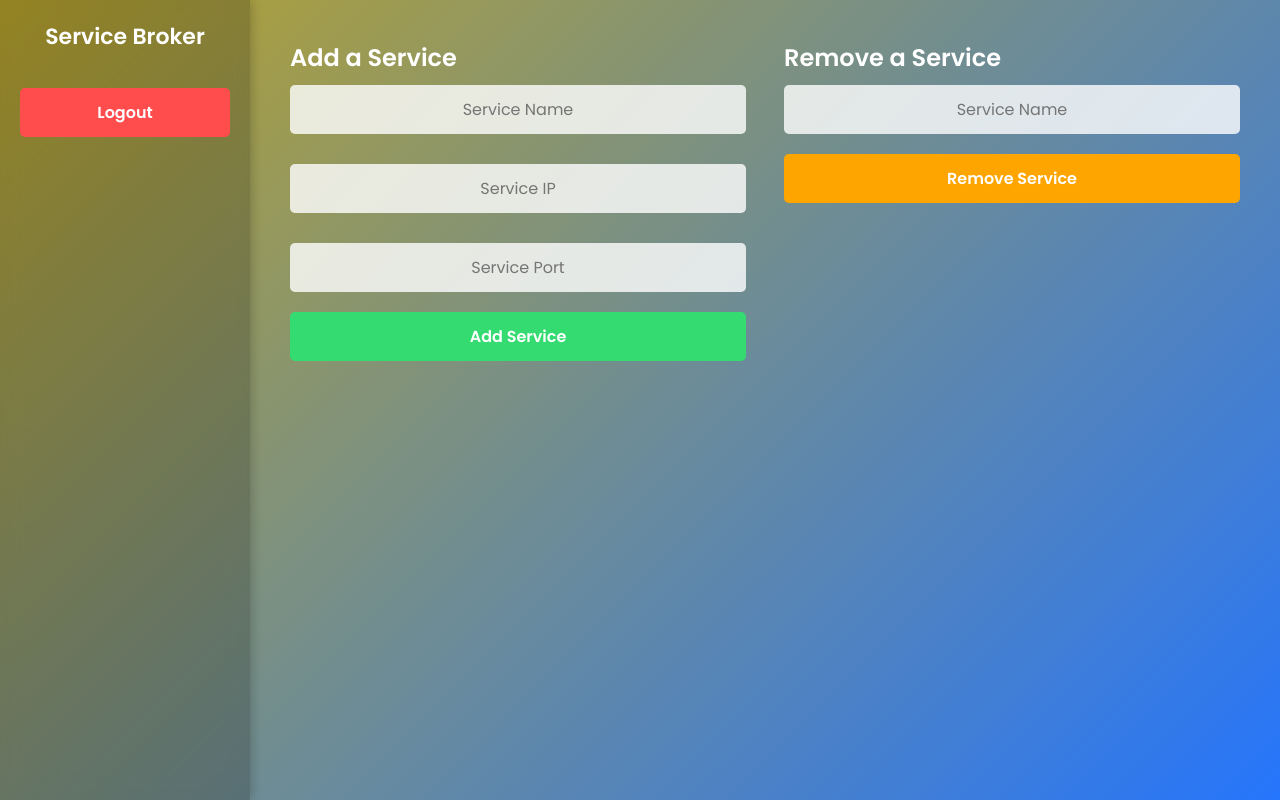
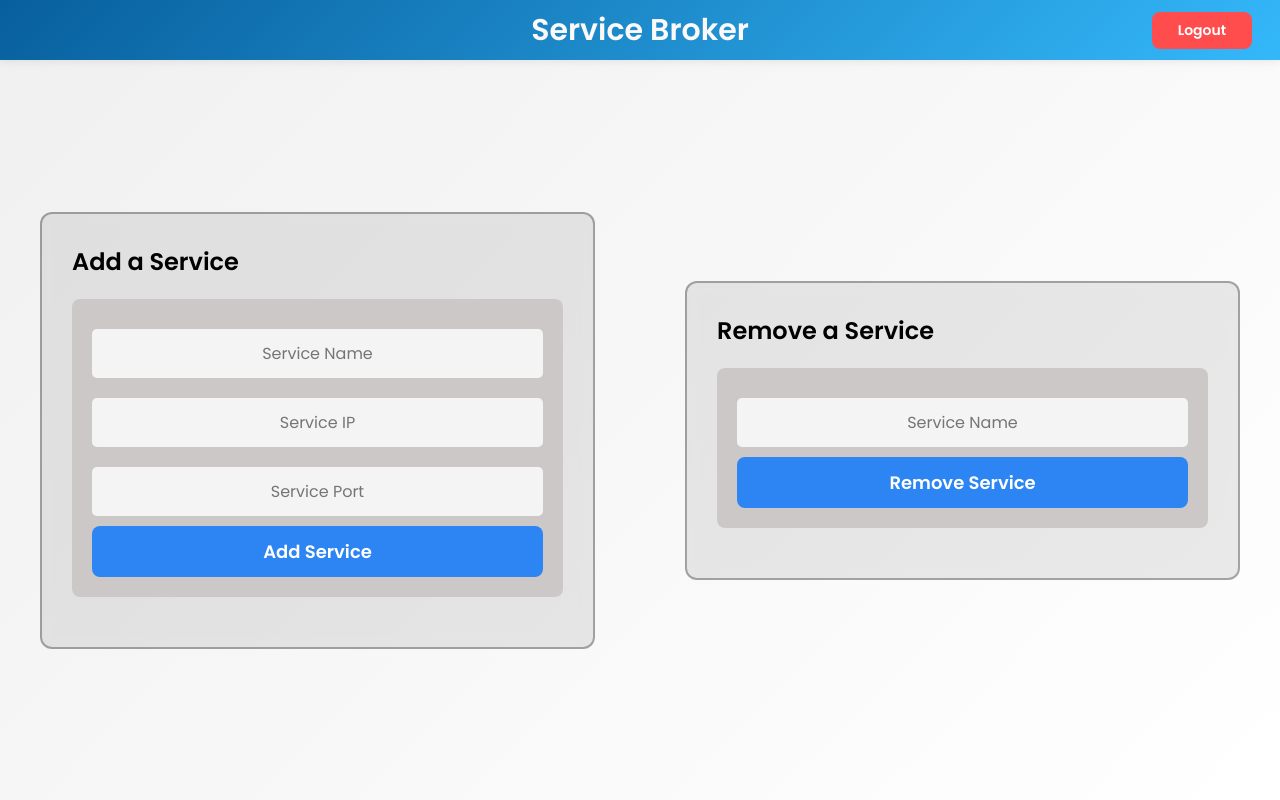
Before and after one commit to ramyaachanta/Broker, a Flask app: page /dashboard in a window 1280 px wide. Run offline with Flask 3, Linux system fonts and the light colour scheme; the visitor is signed in with stand-in values (Sample User, id 1).

Commit message:
Latest changes

```diff
--- a/broker/app.py
+++ b/broker/app.py
@@ -10,7 +10,7 @@ CORS(app)
 app.secret_key = "supersecretkey"
 
 
-password = quote_plus("Cse@40668")  # Encode special characters
+password = quote_plus("Nithya@123")  # Encode special characters
 app.config["SQLALCHEMY_DATABASE_URI"] = f"postgresql://postgres:{password}@localhost:5432/broker_db"
 app.config["SQLALCHEMY_TRACK_MODIFICATIONS"] = False
 
--- a/broker/static/style.css
+++ b/broker/static/style.css
@@ -8,33 +8,80 @@
     font-family: 'Poppins', sans-serif;
 }
 
-/* ✅ LOGIN PAGE - Centered Layout */
 .login-body {
     height: 100vh;
     display: flex;
     justify-content: center;
     align-items: center;
-    background: linear-gradient(135deg, #b9a42b, #2575fc);
-    color: white;
+    background: #f8f8f8;
 }
 
-/* ✅ Login Box */
-.login-box {
-    background: rgba(255, 255, 255, 0.2);
-    backdrop-filter: blur(10px);
-    padding: 2rem;
-    border-radius: 15px;
-    text-align: center;
-    box-shadow: 0px 4px 15px rgba(0, 0, 0, 0.2);
-    width: 350px;
+
+/* New Split Container */
+.login-container {
+    display: flex;
+    width: 150%;
+    max-width: cover;
+    height: 100%;
+    /* border-radius: 16px; */
+    overflow: hidden;
+    box-shadow: 0 0 20px rgba(0,0,0,0.1);
+    background: rgb(255, 252, 252);
+}
+
+/* Left side with form */
+.left-panel {
+    flex: 1;
+    padding: 40px;
+    display: flex;
+    flex-direction: column;
+    justify-content: center;
+}
+
+.left-panel h1 {
+    color: #0c0c0c;
+    margin-bottom: 20px;
+}
+
+.left-panel p {
+    margin-bottom: 20px;
+    color: #676565;
+}
+
+.left-panel input {
+    padding: 12px;
+    margin: 10px 0;
+    border: 1px solid #060606;
+    border-radius: 8px;
+    width: 100%;
+    font-size: 15px;
+}
+
+.btn-group {
+    display: flex;
+    gap: 10px;
+    margin-top: 15px;
+}
+
+.login-btn {
+    flex: 1;
+}
+
+/* Right side with image */
+.right-panel {
+    flex: 1;
+    background-image: url("../static/bg.jpg");
+    background-size: cover;
+    background-position: center;
+    background-repeat: no-repeat;
 }
 
 h1 {
-    font-size: 24px;
+    font-size: 42px;
     margin-bottom: 1rem;
 }
 
-/* ✅ Input Fields */
+/* Input Fields */
 input {
     width: 100%;
     padding: 12px;
@@ -47,118 +94,110 @@ input {
     color: #333;
 }
 
-/* ✅ Buttons */
+/* Buttons */
 button {
     width: 100%;
     padding: 12px;
     border: none;
-    border-radius: 5px;
+    border-radius: 12px;
     cursor: pointer;
-    font-size: 16px;
+    font-size: 18px;
     font-weight: bold;
-    transition: all 0.3s ease-in-out;
+    transition: all 0.2s ease-in-out;
 }
 
 button.login-btn {
-    background: #34db70;
+    background: #085f9d;
     color: white;
 }
 
 button.login-btn:hover {
-    background: #2aa85e;
+    background: #034fac;
 }
 
 button.register-btn {
-    background: #811e7f;
+    background: #82ddef;
     color: white;
-    margin-top: 10px;
+    /* margin-top: 20px; */
 }
 
 button.register-btn:hover {
-    background: #8f0eca;
+    background: #40caf5;
 }
 
-/* ✅ DASHBOARD PAGE - Left-Aligned Layout */
+/*  DASHBOARD PAGE - Left-Aligned Layout */
 .dashboard-body {
-    display: flex;
+    margin: 0;
+    padding: 0;
     height: 100vh;
-    background: linear-gradient(135deg, #b9a42b, #2575fc);
-    color: white;
-}
-
-/* Sidebar */
-.sidebar {
-    width: 250px;
-    background: rgba(0, 0, 0, 0.2);
-    backdrop-filter: blur(10px);
-    padding: 20px;
+    background: linear-gradient(135deg, #f0f0f0,  #ffffff);
+    font-family: 'Poppins', sans-serif;
     display: flex;
     flex-direction: column;
-    align-items: center;
-    box-shadow: 2px 0px 10px rgba(0, 0, 0, 0.2);
-}
-
-.sidebar h1 {
-    font-size: 22px;
-    margin-bottom: 20px;
-}
-
-.sidebar button {
-    width: 100%;
-    padding: 12px;
-    margin-top: 15px;
-    background: #ff4d4d;
-    color: white;
-    border: none;
-    border-radius: 5px;
-    font-size: 16px;
-    cursor: pointer;
-    transition: 0.3s ease-in-out;
-}
-
-.sidebar button:hover {
-    background: #cc0000;
 }
 
 /* Main Content */
 .main-content {
     flex: 1;
+    display: flex;
+    justify-content: center;
+    align-items: center;
+    gap: 90px;
     padding: 40px;
-    display: flex;
-    justify-content: space-between;
 }
 
 /* Left Section - Add Service */
 .add-service, .remove-service {
-    width: 48%;
+    background: rgba(0, 0, 0, 0.08);
+    padding: 30px;
+    border-radius: 12px;
+    width: 600px;
+    backdrop-filter: blur(6px);
+    color: black;
+    border: 2px solid rgba(0, 0, 0, 0.3);
 }
 
 /* Form Styling */
 .form-group {
-    display: flex;
-    flex-direction: column;
-    gap: 10px;
-    margin-bottom: 20px;
+    width: 100%;
+    padding: 20px;
+    margin: 20px 0;
+    border-radius: 8px;
+    border: none;
+    background: #cdc8c8;
+    font-size: 14px;
 }
 
 /* Add Service Button */
 button.add-btn {
-    background: #34db70;
+    background: #2c85f3;
+    padding: 12px;
+    width: 100%;
     color: white;
+    font-weight: bold;
+    border: none;
+    border-radius: 8px;
+    cursor: pointer;
 }
 
 button.add-btn:hover {
-    background: #2aa85e;
+    background: #052889;
 }
 
 /* Remove Service Button */
 button.remove-btn {
-    background: #ffa500;
+    background: #2c85f3;
+    padding: 12px;
+    width: 100%;
     color: white;
+    font-weight: bold;
+    border: none;
+    border-radius: 8px;
+    cursor: pointer;
 }
 
 button.remove-btn:hover {
-    background: #cc8400;
+    background: #052889;
 }
 
 /* Message Box */
@@ -239,3 +282,44 @@ button.remove-btn:hover {
 .add-another-btn:hover {
     background-color: #0056b3;
 }
+
+.navbar {
+    width: 100%;
+    background: linear-gradient(135deg, #085f9d,  #34b8fa);
+    padding: 30px 40px;
+    display: flex;
+    justify-content: space-between;
+    align-items: center;
+    position: relative;
+    box-shadow: 0 0 10px rgba(0,0,0,0.1);
+}
+
+.navbar-title {
+    position: absolute;
+    left: 50%;
+    transform: translateX(-50%);
+    font-size: 30px;
+    font-weight: bold;
+    color: #fcf9f9;
+}
+
+.logout-btn {
+    position: absolute;
+    left :90%;
+    background: #ff4d4d;
+    color: white;
+    border: none;
+    padding: 8px 7px;
+    border-radius: 8px;
+    font-size: 14px;
+    font-weight: 600;
+    cursor: pointer;
+    min-width: 100px;
+    max-width: 140px;
+    width: auto;
+    white-space: nowrap;
+}
+
+.logout-btn:hover {
+    background: #cc0000;
+}
--- a/broker/templates/dashboard.html
+++ b/broker/templates/dashboard.html
@@ -7,12 +7,15 @@
     <link rel="stylesheet" href="{{ url_for('static', filename='style.css') }}">
 </head>
 <body class="dashboard-body">
-
+    <nav class="navbar">
+        <div class="navbar-title">Service Broker</div>
+        <button onclick="logout()" class="logout-btn">Logout</button>
+    </nav>
     <!-- Sidebar -->
-    <div class="sidebar">
+     <!-- <div class="sidebar">
         <h1>Service Broker</h1>
         <button onclick="logout()">Logout</button>
-    </div>
+    </div>   -->
 
     <!-- Main Content -->
     <div class="main-content">
```
Also changed, not shown: other parts of broker/static/style.css (+11 -7 lines), broker/templates/index.html (+20 -8 lines), broker/static/bg.jpg (added), broker/static/cartoon3.png (deleted).
